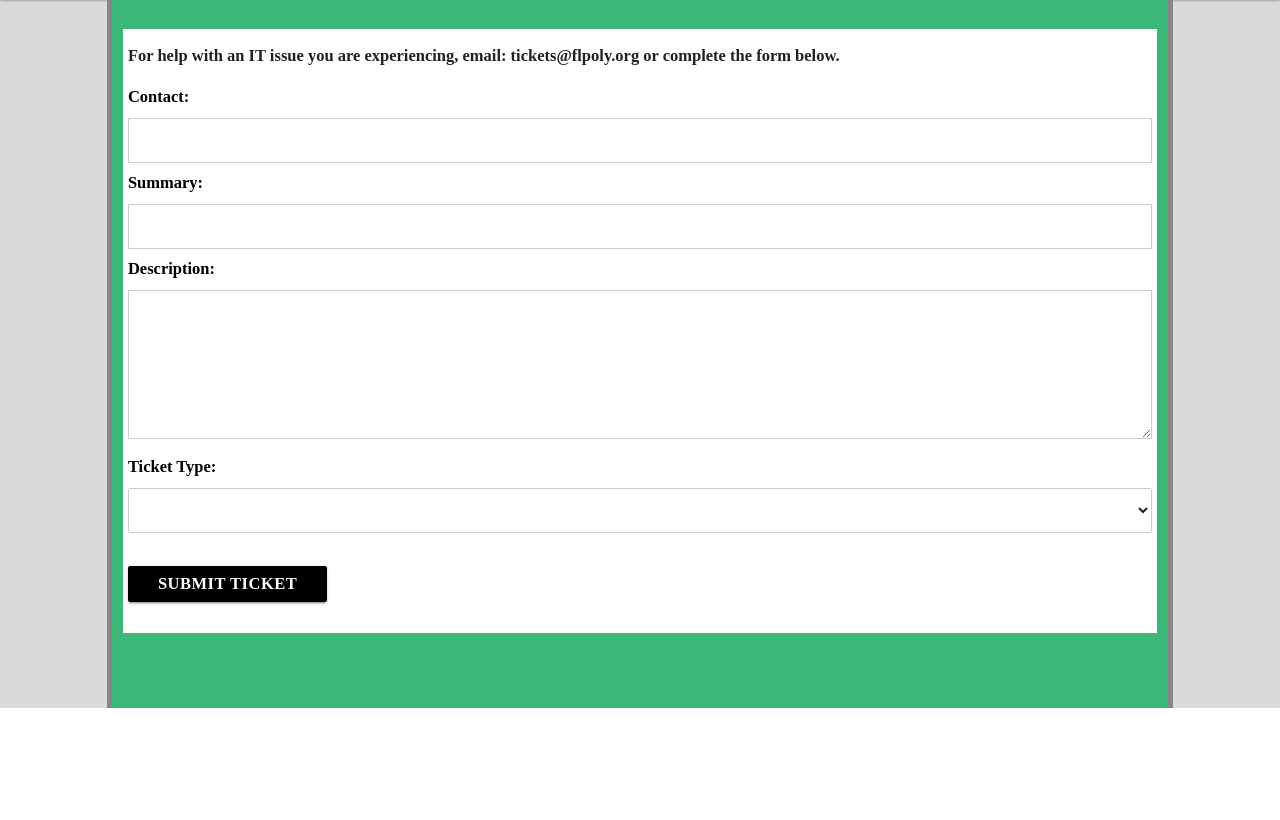
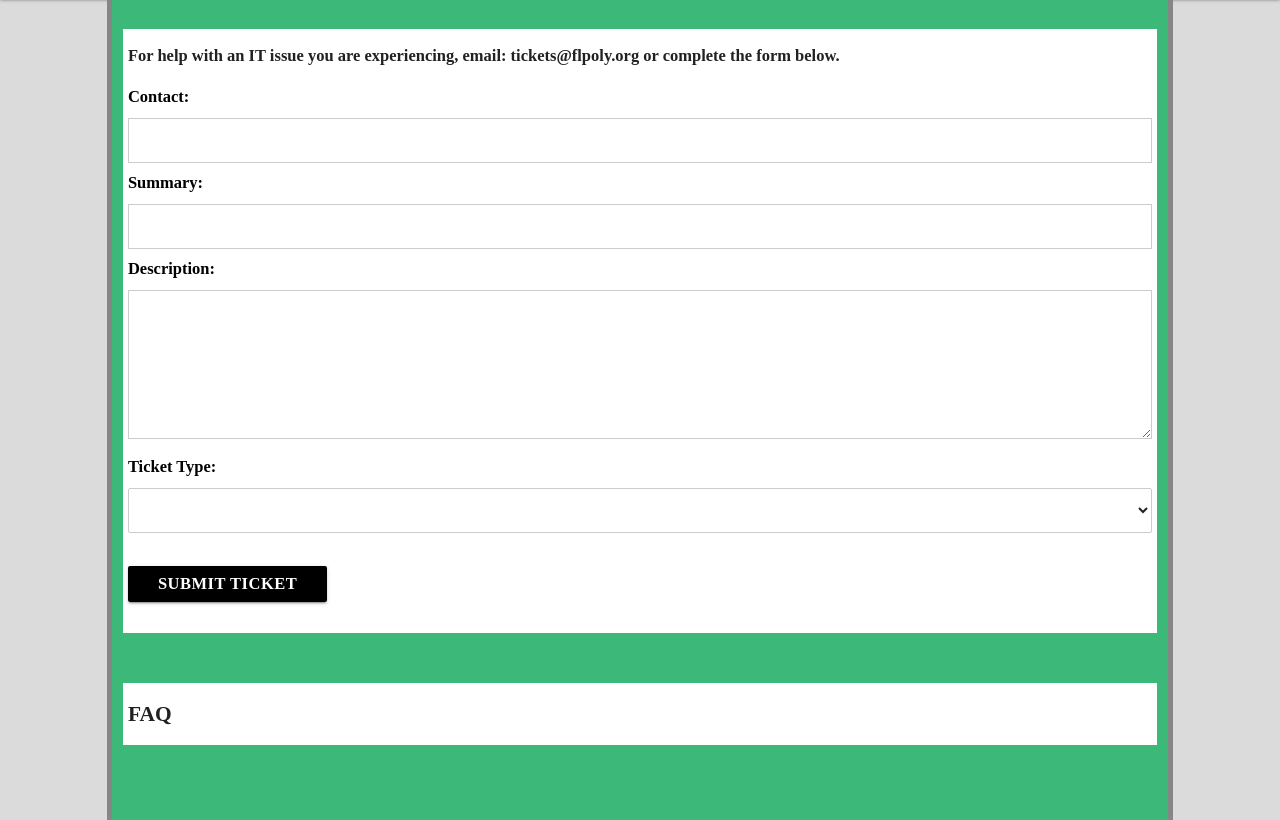
Before and after one commit to criggs626/smartTicket, a PHP site: page /SubmitTicket.html in a window 1280 px wide. Shown: the part 110-930 px from the top of the page. Before the commit the page ends 818 px from the top, so only its background shows below. Run offline with PHP 8.4, Linux system fonts and the light colour scheme; lists and menus that the app fills with data are empty; some web fonts are replaced.

Commit message:
Added FAQ to submit ticket page (for users to see)

```diff
--- a/frontEnd/SubmitTicket.html
+++ b/frontEnd/SubmitTicket.html
@@ -1,85 +1,97 @@
 <!DOCTYPE html>
 <html lang=en>
+
 <head>
     <meta charset=utf-8>
     <title>SmartTicket - Submit A Ticket</title>
 
-        <link rel=stylesheet href=	css/materialize.min.css>
+    <link rel=stylesheet href=css/materialize.min.css>
     <link rel=stylesheet href=colors.css>
-        <link rel=stylesheet href=	css/custom.css>
+    <link rel=stylesheet href=css/custom.css>
 
-        <script src=	js/jquery.min.js></script>
-        <script src=	js/materialize.min.js></script>
+    <script src=js/jquery.min.js></script>
+    <script src=js/materialize.min.js></script>
+    <script src=js/index.js></script>
+</head>
 
-    </head>
-    <body><nav>
-            <img src="	img/logo.png" height="35px">
-
+<body>
+    <nav>
+        <img src="img/logo.png" height="35px">
     </nav>
     <nav class="links">
-
     </nav>
-
     <main>
         <div class="row">
             <div class="col s10 offset-s1 main">
                 <section id=ticketsTable>
-
                     <table>
-
+                        <tr>
                             <th>
                                 For help with an IT issue you are experiencing, email: tickets@flpoly.org or complete the form below.
                                 <div class="TicketForm">
-
                                     <form name="Ticket" action="submit_ticket" method="post" accept-charset="utf-8">
                                         <ul>
-					<li><label for="contact">Contact:</label>
-					<input type="text" name="contact" placeholder="" required></li>
-
-					<li><label for="summary">Summary:</label>
-					<input type="text" name="summary" placeholder="" required></li>
-
-					<li><label for="description">Description:</label>
-					<!--<input type="text" name="description" placeholder="" required></li>-->
+                                            <li>
+                                                <label for="contact">Contact:</label>
+                                                <input type="text" name="contact" placeholder="" required>
+                                            </li>
+                                            <li>
+                                                <label for="summary">Summary:</label>
+                                                <input type="text" name="summary" placeholder="" required>
+                                            </li>
+                                            <li>
+                                                <label for="description">Description:</label>
                                                 <textarea name="description" rows="5" cols=100%></textarea>
-
-					<li><label for="ticket type">Ticket Type:</label>
-
-					<select name="ticket type" class="browser-default" id="categories">
-
-					</select> </li>
-
-
+                                            </li>
+                                            <li>
+                                                <label for="ticket type">Ticket Type:</label>
+                                                <select name="ticket type" class="browser-default" id="categories"></select>
+                                            </li>
+                                            <li>
                                                 </br>
-					<input type="submit" value="Submit Ticket" id="submit" class="btn"></li>
+                                                <input type="submit" value="Submit Ticket" id="submit" class="btn">
+                                            </li>
                                         </ul>
                                     </form>
                                 </div>
-
                             </th>
-
-
-
+                        </tr>
+                    </table>
+                </section>
+                <section id=faqTable>
+                    <table>
+                        <tr>
+                            <th class=faq_title>
+                                FAQ
+                            </th>
+                        </tr>
+                        <tr id=faq_template class=faq>
+                            <td>
+                                <span class=faq_q>QUEST???</span>
+                                <br>
+                                <span class=faq_a>ANSWER</span>
+                            </td>
+                        </tr>
+                    </table>
+                </section>
             </div>
         </div>
-
-
-
     </main>
     <script>
         function categoryDrop(dropDown) {
             dropdown = document.getElementById(dropDown);
-    $.get("/get_categories", function (categories) {
+            $.get("/get_categories", function(categories) {
                 for (i = 0; i < categories.length; i++) {
                     dropdown.innerHTML += '<option value="' + categories[i].CATEGORY_ID + '">' + categories[i].NAME + '</option>';
                 }
             });
         }
         categoryDrop("categories")
-$("#submit").click(function(){
+        $("#submit").click(function() {
             alert("Ticket Created");
         });
     </script>
 
 </body>
+
 </html>
--- a/frontEnd/css/custom.css
+++ b/frontEnd/css/custom.css
@@ -62,6 +62,20 @@ main > div.row {
 #ticketsTable{
 	font-family:Ubuntu;
     font-size: 110%;
+}
+
+#faqTable {
+    font-family: Ubuntu;
+    font-size: 110%;
+}
+#faq_template {
+    display: none;
+}
+.faq_title {
+    font-size: 130%;
+}
+.faq_q {
+    font-weight: bold;
 }
 
 div.viewHead{
--- a/frontEnd/js/index.js
+++ b/frontEnd/js/index.js
@@ -1,13 +1,21 @@
 $(function() {
-    // init
-    addTicketClickListeners();
-
-
-
-    function addTicketClickListeners() {
-        $("#formSubmit").click(function(event) {
-            event.preventDefault();
-            $("#ticketForm").trigger("submit");
-        });
-    }
+    $.ajax(
+        '/getFAQ',
+        {
+            success: function(data, textStatus) {
+                console.log('FAQ data:', data);
+                for (var i = 0; i < data.length; i++) {
+                    var temp = $('#faq_template')[0].cloneNode(true);
+                    var $temp = $(temp);
+                    $temp.find('.faq_q').text(data[i].QUESTION);
+                    $temp.find('.faq_a').text(data[i].ANSWER);
+                    $temp.attr('id', data[i].FAQ_ID);
+                    $temp.insertAfter('#faq_template');
+                }
+            },
+            failure: function(jqXHR, textStatus, error) {
+                console.error(error);
+            }
+        }
+    );
 });
--- a/server/routes.js
+++ b/server/routes.js
@@ -738,7 +738,7 @@ app.post("/deleteUser",isLoggedIn,function(req,res){
   });
 });
 
-app.get("/getFAQ",isLoggedIn,function(req,res){
+app.get("/getFAQ", function(req,res){
   var id=parseInt(req.body.id);
   var query="SELECT * FROM FAQ;";
   mysqlConnection.query(query,function(err,results,fields){
```
Also changed, not shown: server/setup/tableCreation.sql (+6 -3 lines). Lines whose indentation alone changed are shown as unchanged.
